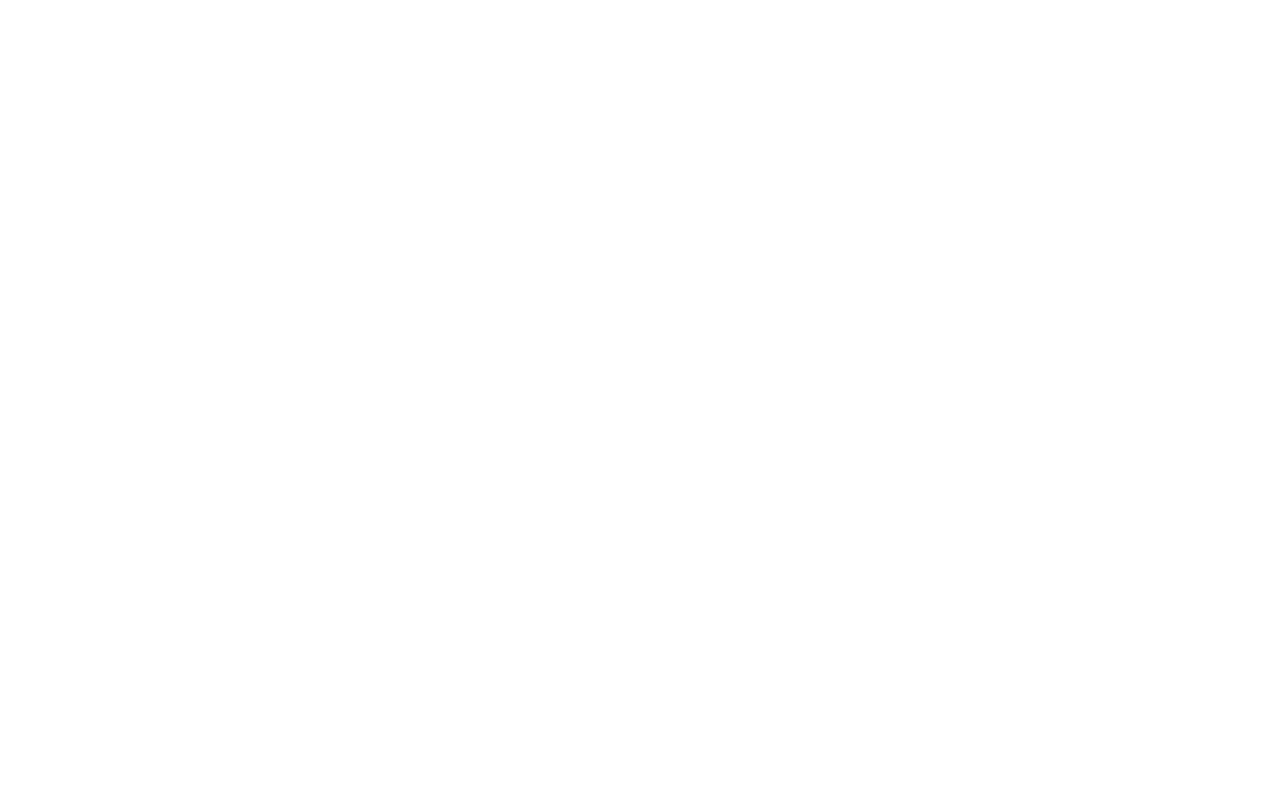
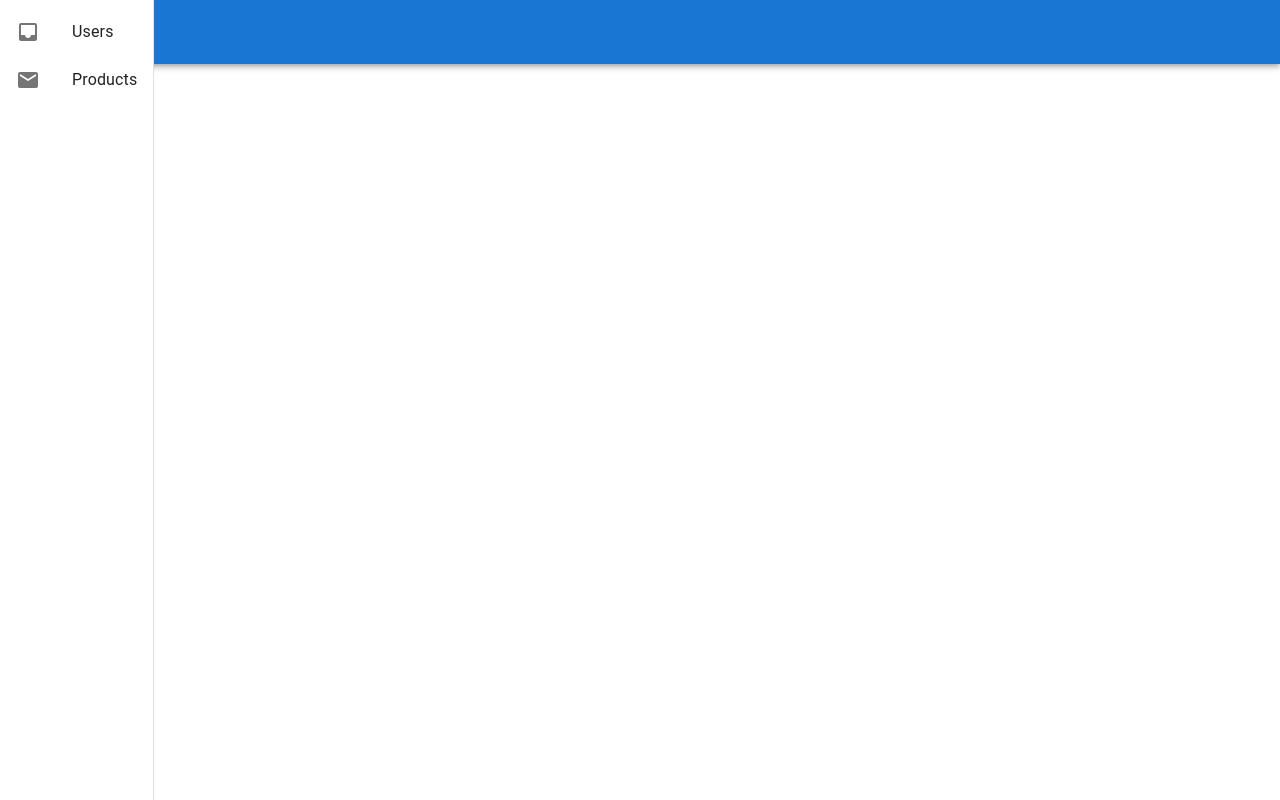
Before and after one commit to imsaikatsen/portfolio-ui, a React (Create React App) app: page /dashboard in a window 1280 px wide. Built offline with nearby package versions, Linux system fonts and the light colour scheme.

Commit message:
Added dashboard component

```diff
--- a/src/App.js
+++ b/src/App.js
@@ -1,6 +1,7 @@
 import { BrowserRouter as Router, Redirect, Route, Switch } from 'react-router-dom';
 import LoginForm from './components/LoginForm';
 import SignupForm from './components/SignupForm';
+import DashBoard from './components/Dashboard';
 
 export default function App() {
     return (
@@ -10,6 +11,7 @@
             <   Route exact path="/" component={LoginForm} />
                 <Route exact path="/login" component={LoginForm} />
                 <Route exact path="/signup" component={SignupForm} />
+                <Route exact path="/dashboard" component={DashBoard} />
             </Switch>
         </Router>
     );
--- /dev/null
+++ b/src/components/Dashboard.jsx
@@ -0,0 +1,24 @@
+import { Container, Grid } from "@mui/material";
+import Navbar from "./Navbar";
+import Sidebar from "./Sidebar";
+
+const Dashboard = () => {
+    return (
+      <div>
+      <Navbar />
+      <Container maxWidth="xl">
+        <Grid container>
+          <Grid item md={4}>
+            <Sidebar />
+          </Grid>
+          <Grid item md={8}>
+
+            {/* <MainContent /> */}
+          </Grid>
+        </Grid>
+      </Container>
+    </div>
+    );
+  };
+
+  export default Dashboard;
--- a/src/components/LoginForm.jsx
+++ b/src/components/LoginForm.jsx
@@ -10,8 +10,9 @@
 import { Link } from "react-router-dom";
 import { loginUser } from "../utils/Api"
 import { useState } from "react";
+import { useHistory } from 'react-router-dom';
 const LoginForm = () => {
-
+  const history = useHistory();
   const [email, setEmail] = useState('');
   const [password, setPassword] = useState('')
   const [successMessage, setSuccessMessage] = useState('')
@@ -36,6 +37,7 @@
       //Handle successfull sign-in
       const token = response.data.token
       setSuccessMessage('LogIn successful!',token);
+      history.push('/dashboard');
 
     })
     .catch((error) => {
--- a/src/components/Navbar.jsx
+++ b/src/components/Navbar.jsx
@@ -0,0 +1,16 @@
+import React from 'react'
+import {AppBar,Toolbar, Typography} from '@mui/material'
+
+const Navbar = () => {
+    return (
+        <AppBar position='static'>
+            <Toolbar>
+                <Typography variant='h6'>
+                    Dashboard
+                </Typography>
+            </Toolbar>
+        </AppBar>
+    )
+}
+
+export default Navbar
--- /dev/null
+++ b/src/components/Sidebar.jsx
@@ -0,0 +1,27 @@
+import React from 'react';
+import { Drawer, List, ListItem, ListItemIcon, ListItemText } from '@mui/material';
+import { Inbox as InboxIcon, Mail as MailIcon } from '@mui/icons-material';
+
+const Sidebar = () => {
+  return (
+    <Drawer variant="permanent">
+      <List>
+        <ListItem button>
+          <ListItemIcon>
+            <InboxIcon />
+          </ListItemIcon>
+          <ListItemText primary="Users" />
+        </ListItem>
+        <ListItem button>
+          <ListItemIcon>
+            <MailIcon />
+          </ListItemIcon>
+          <ListItemText primary="Products" />
+        </ListItem>
+        {/* Add additional sidebar items here */}
+      </List>
+    </Drawer>
+  );
+};
+
+export default Sidebar;
```
Also changed, not shown: package.json (+6 -4 lines), 1 other file (tests, documents, lock files or other folders).
